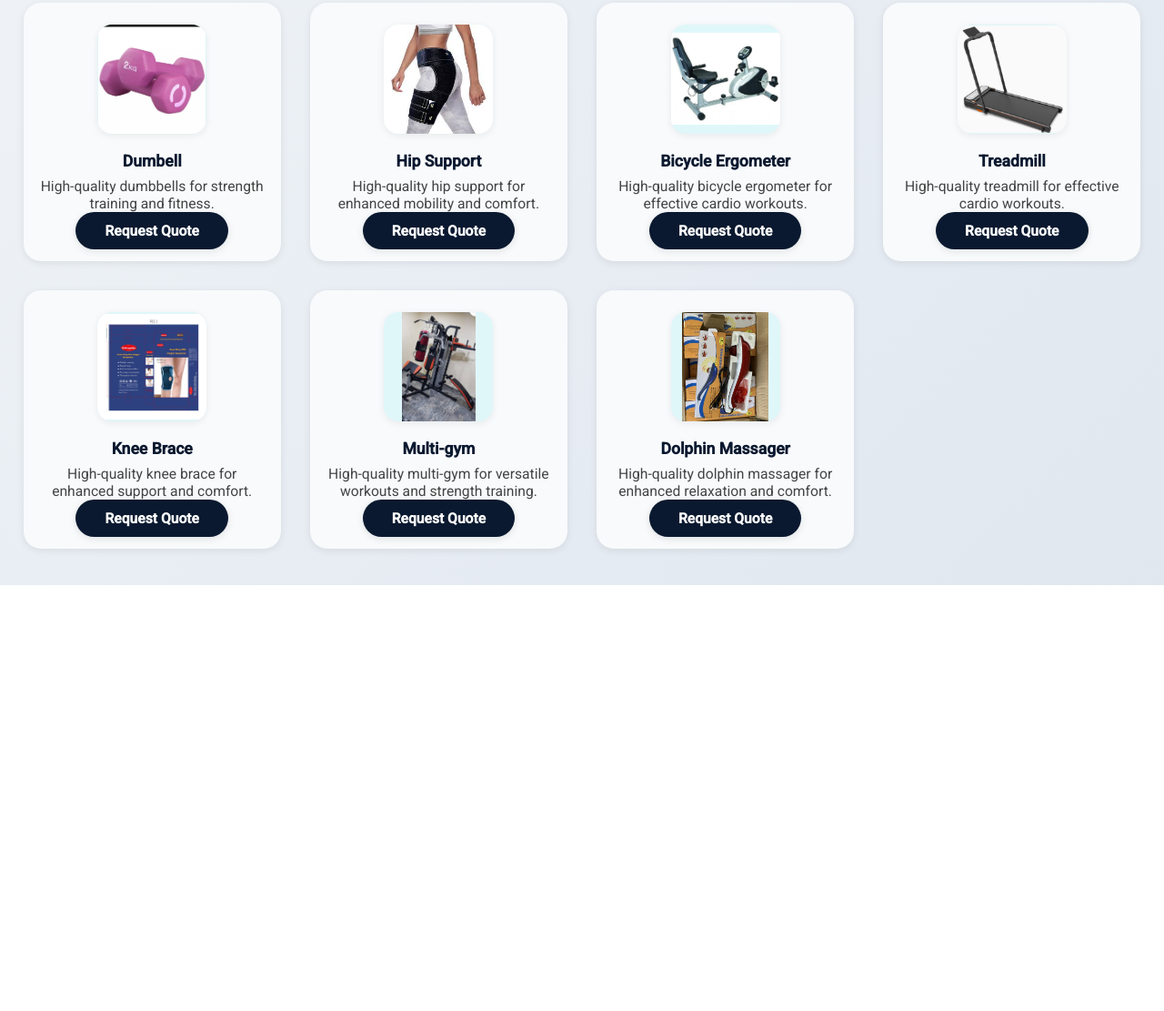
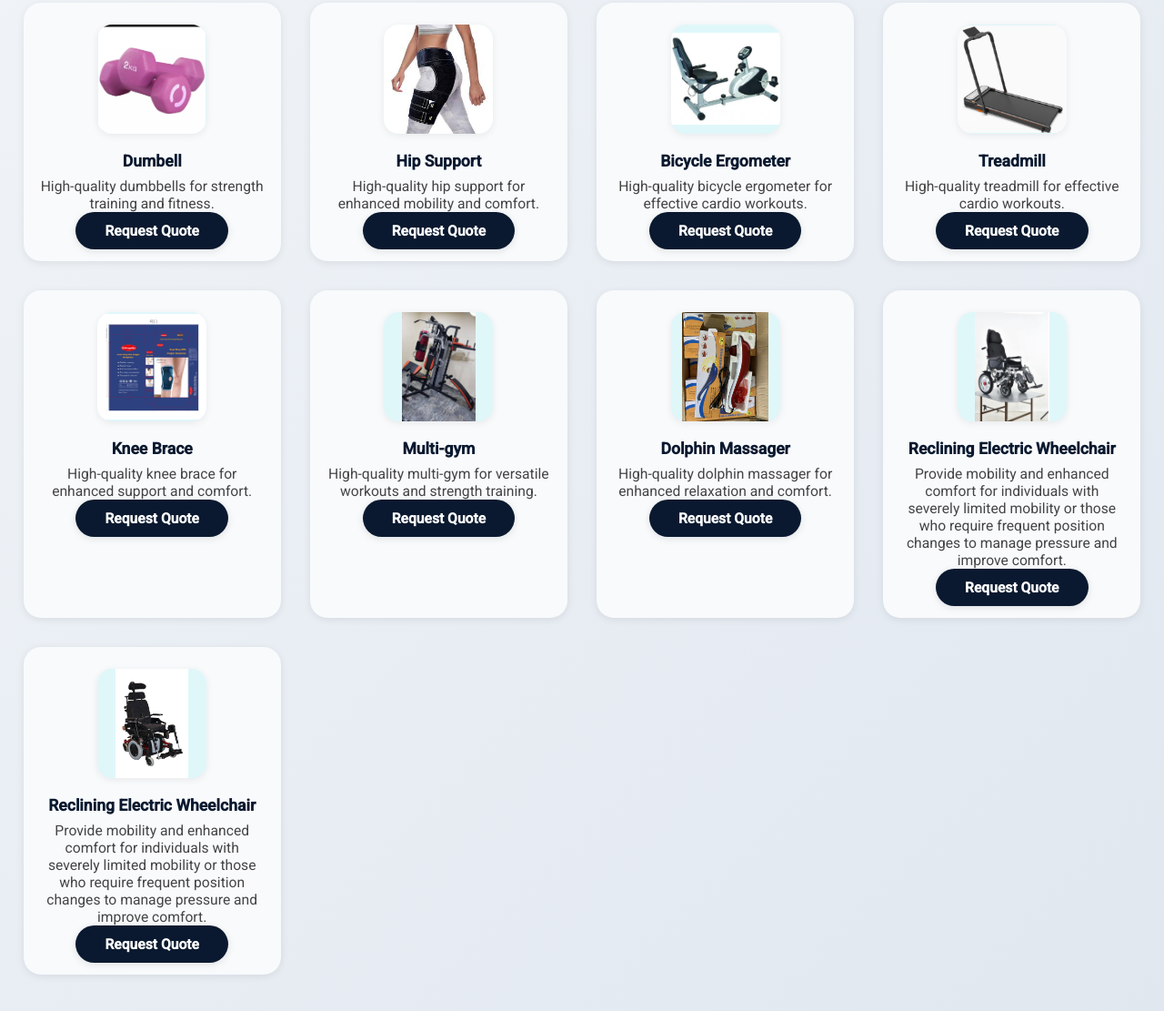
Before and after one commit to Constructionsux/momerc, a plain HTML site: page product.html in a window 1280 px wide. Shown: the part 1342-2453 px from the top of the page at 91% size. Before the commit the page ends 1985 px from the top, so only its background shows below. Drawn offline with Linux system fonts and the light colour scheme.

Commit message:
Add files via upload

```diff
--- a/product.html
+++ b/product.html
@@ -383,22 +383,34 @@
             <div class="product-desc">High-quality treadmill for effective cardio workouts.</div>
             <a href="index.html#contact" class="btn" style="font-size:0.98rem;">Request Quote</a>
         </div>
-             <div class="product-card">
+        <div class="product-card">
             <img src="media/product17.jpg" alt="Knee Brace" class="product-img">
             <div class="product-title">Knee Brace</div>
             <div class="product-desc">High-quality knee brace for enhanced support and comfort.</div>
             <a href="index.html#contact" class="btn" style="font-size:0.98rem;">Request Quote</a>
         </div>
-             <div class="product-card">
+        <div class="product-card">
             <img src="media/product18.jpg" alt="Multi-gym" class="product-img">
             <div class="product-title">Multi-gym</div>
             <div class="product-desc">High-quality multi-gym for versatile workouts and strength training.</div>
             <a href="index.html#contact" class="btn" style="font-size:0.98rem;">Request Quote</a>
         </div>
-             <div class="product-card">
+        <div class="product-card">
             <img src="media/product19.jpg" alt="Dolphin Massager" class="product-img">
             <div class="product-title">Dolphin Massager</div>
             <div class="product-desc">High-quality dolphin massager for enhanced relaxation and comfort.</div>
+            <a href="index.html#contact" class="btn" style="font-size:0.98rem;">Request Quote</a>
+        </div>
+        <div class="product-card">
+            <img src="media/product20.jpg" alt="Reclining Electric Wheelchair" class="product-img">
+            <div class="product-title">Reclining Electric Wheelchair</div>
+            <div class="product-desc">Provide mobility and enhanced comfort for individuals with severely limited mobility or those who require frequent position changes to manage pressure and improve comfort.</div>
+            <a href="index.html#contact" class="btn" style="font-size:0.98rem;">Request Quote</a>
+        </div>
+              <div class="product-card">
+            <img src="media/product21.jpg" alt="Reclining Electric Wheelchair" class="product-img">
+            <div class="product-title">Reclining Electric Wheelchair</div>
+            <div class="product-desc">Provide mobility and enhanced comfort for individuals with severely limited mobility or those who require frequent position changes to manage pressure and improve comfort.</div>
             <a href="index.html#contact" class="btn" style="font-size:0.98rem;">Request Quote</a>
         </div>
     </div>
```
